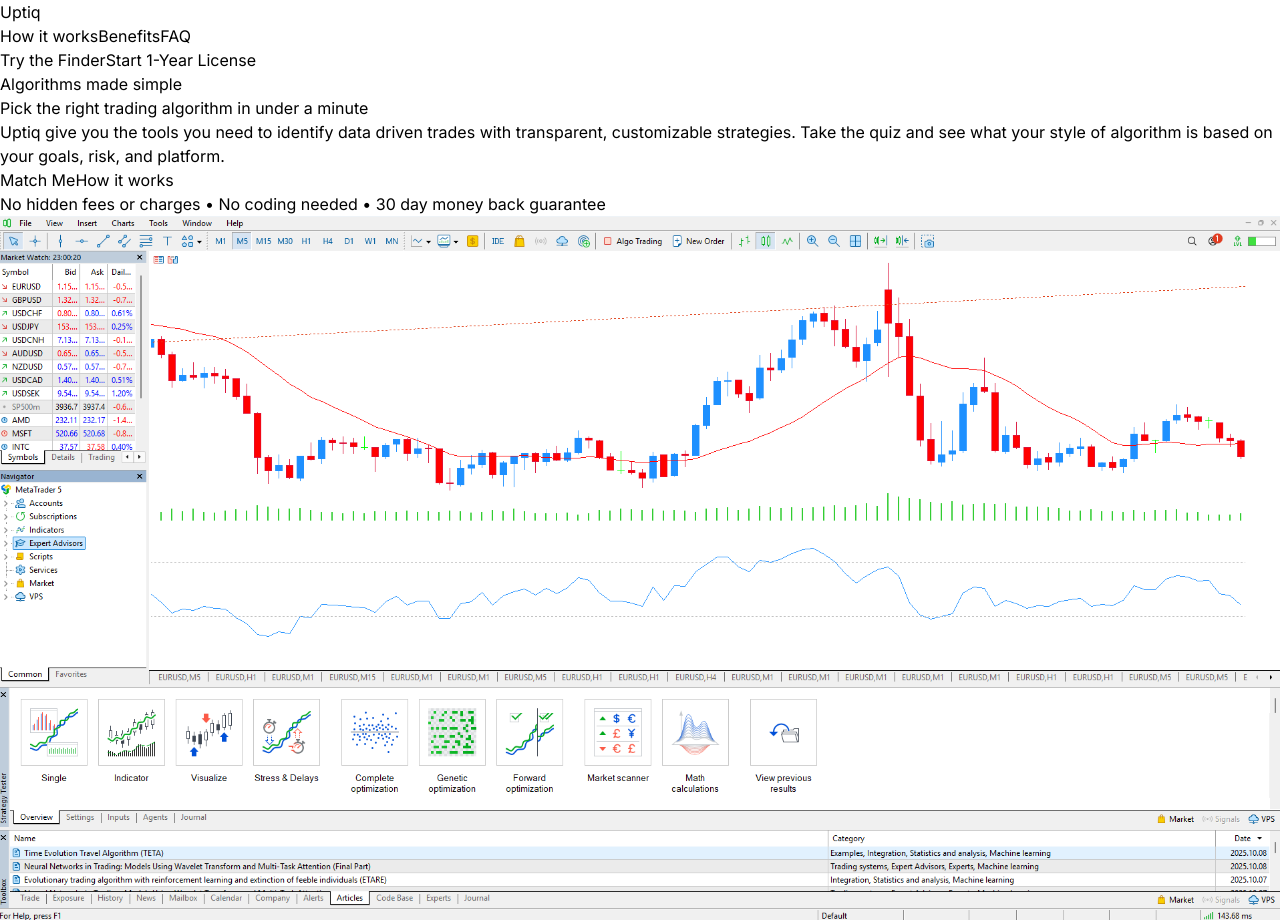
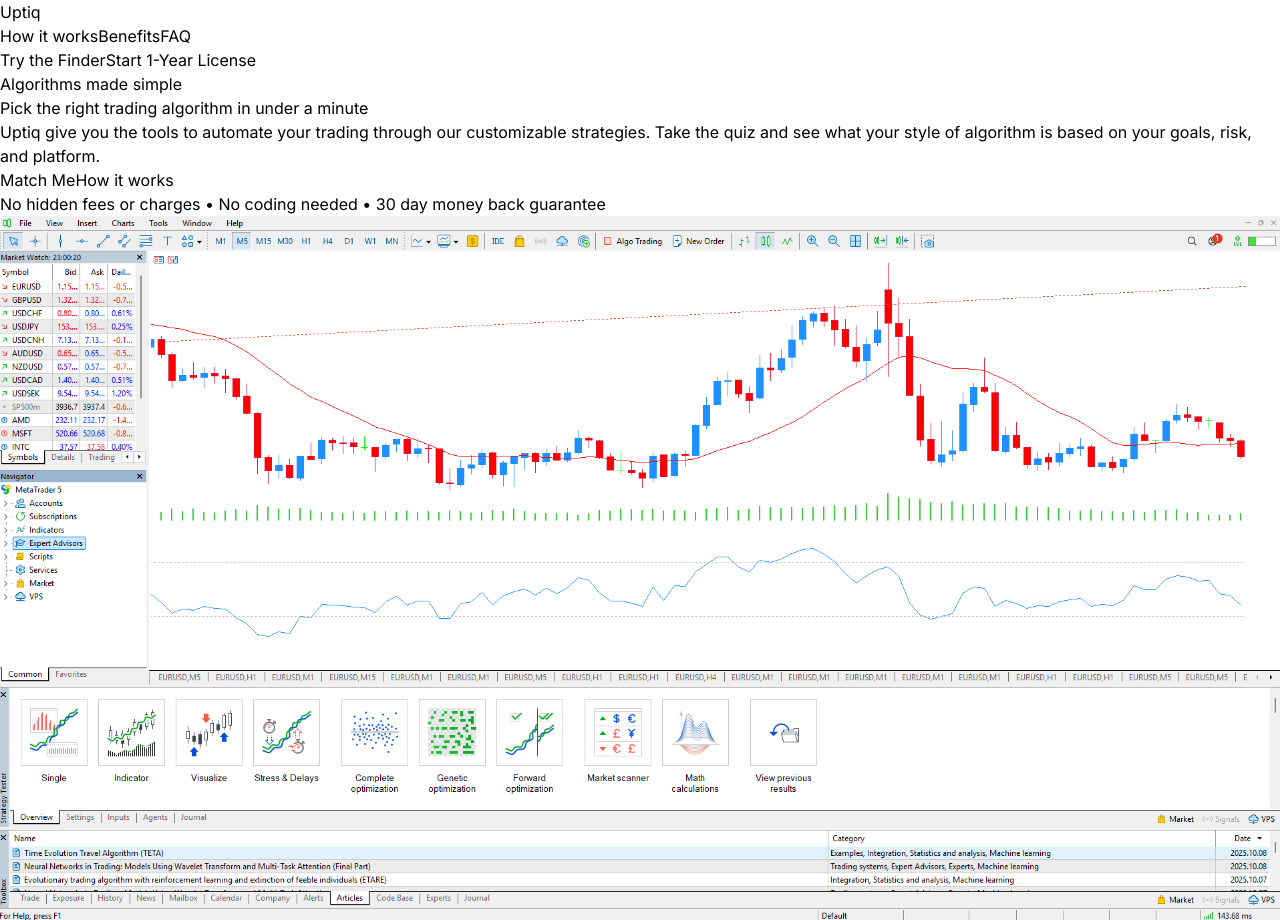
Before and after one commit to 1shahraz1/uptiq-finder-clean, a React (Vite) app: page / in a window 1280 px wide. Shown: the part 1000-1920 px from the top of the page. Built offline with nearby package versions, Linux system fonts and the light colour scheme.

Commit message:
Update App.jsx

```diff
--- a/src/App.jsx
+++ b/src/App.jsx
@@ -55,7 +55,7 @@
               Pick the right trading algorithm in under a minute
             </h1>
             <p className="mt-4 text-slate-600 text-lg">
-              Uptiq give you the tools you need to identify data driven trades with transparent, customizable strategies. Take the quiz and see what your style of algorithm is based on your goals, risk, and platform.
+              Uptiq give you the tools to automate your trading through our customizable strategies. Take the quiz and see what your style of algorithm is based on your goals, risk, and platform.
             </p>
             <div className="mt-6 flex flex-wrap gap-3">
               <a href="#finder" className="px-5 py-3 rounded-2xl bg-black hover:bg-neutral-800 text-white font-semibold">Match Me</a>
```
